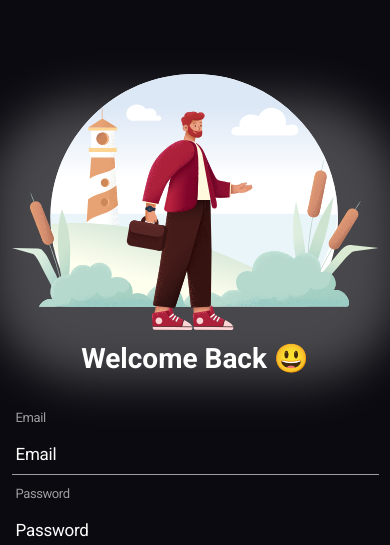
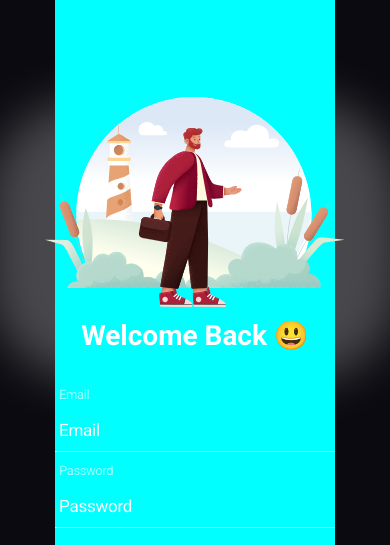
Before and after one commit to nicolassaraivaa/Tela-de-Login, a plain HTML site: page index.html in a window 390 px wide. Shown: the top 545 px of the page. Drawn offline with Linux system fonts and the light colour scheme.

Commit message:
atualizando @media

```diff
--- a/index.html
+++ b/index.html
@@ -15,7 +15,7 @@
     <main>
         <div class="blur"></div>
 
-        <img src="img/login-img.svg" alt="homem com uma mala">
+        <img src="img/login-img.svg" alt="homem com uma mala" class="logo-main">
         <h1>Welcome Back 😃</h1>
 
         <div class="conteiner-input">
--- a/style.css
+++ b/style.css
@@ -181,6 +181,11 @@ a:hover::after{
 
 @media (max-width: 400px) {
     main{
-        padding: 15px 20px;
+        background-color: aqua;
+        max-width: 280px;
+    }
+
+    .logo-main{
+        width: 300px;
     }
 }
```
Also changed, not shown: singup.html (+1 -1 lines).
